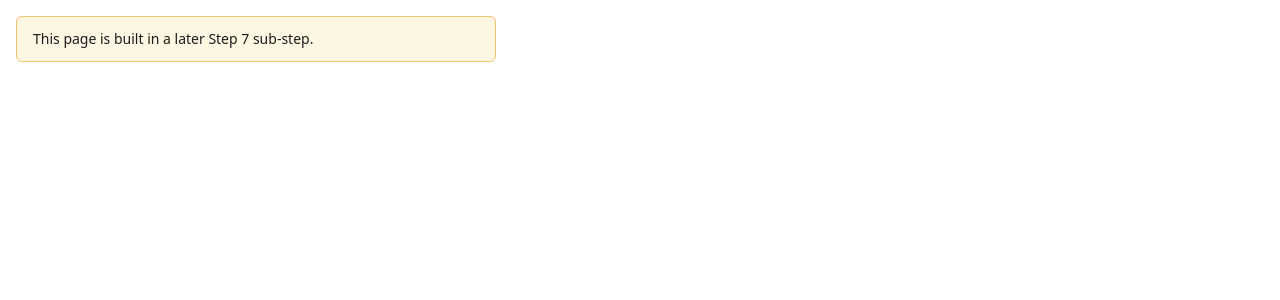
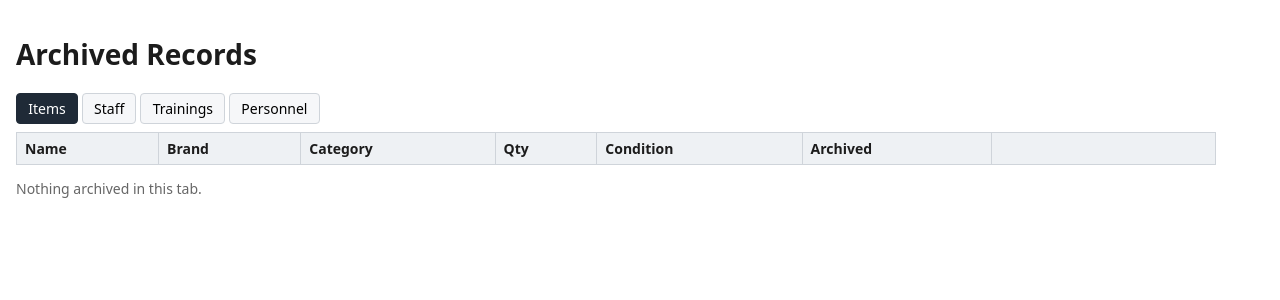
Before and after one commit to Kienny043/Pdrrmo-Inventory, a Django app: page /archived/ in a window 1280 px wide. Shown: the part 47-347 px from the top of the page. Run offline with Django 5.2, Linux system fonts and the light colour scheme; a user stored in the database is signed in; tables that the repository leaves empty hold one stand-in row (values such as "Sample post"); lists and menus that the app fills with data are empty; parts of the project's set-up code (start-up, migrations or seed data) failed here and were passed over.

Commit message:
Add Archived page (build step 7e) — completes Step 7
Spec Section 5 page 7 -- the consolidated archived-records view. Plain
template + vanilla JS on the shared helpers. No migration.

- /archived/ (archived.js), ADMIN-only (STAFF gets the standard notice
  and no nav link). A tab strip -- Items / Staff / Trainings / Personnel
  -- driven by a single data-config array: each entry is {url, base,
  cols}, and every archivable resource exposes the same
  <base>/<id>/restore/ and <base>/<id>/permanent-delete/ shape, so there
  is no per-tab logic. Sources: GET /api/{items,staff,trainings}/archived/
  and GET /api/personnel/?archived=true.
- Each row has a Restore button (all admins) and a "Delete permanently"
  button that is rendered only when can_permanently_delete is set --
  absent, not merely disabled (#app data-can-delete gates the JS).
  Both reuse the existing lifecycle endpoints untouched.
- common.css gains a small .tabs strip.
- Cleanup now that every nav route is a real page: removed the dead
  coming_soon_page view, coming_soon.html, and the stale placeholder
  test; replaced with test_every_nav_route_resolves_to_a_real_page which
  asserts all 8 nav routes render a real page (no "built in a later
  step" text).

4 page-shell tests. Headless-Chromium click-through 31/31: all 4 tabs
load their archived rows; Restore round-trips Personnel and Items back
to their active lists; permanent-delete from all 4 tabs -> 204 with the
resource detail endpoint then 404ing; a non-elevated admin sees no
permanent-delete button on any tab; STAFF gets the notice with no tabs.
Full suite: 181 passing.

This completes Step 7 (7a-7e): all of spec Section 5's pages 1-8 are
built. CLAUDE.md build order updated; Step 8 (admin.py) is next.

Co-Authored-By: Claude Sonnet 5 <noreply@anthropic.com>

```diff
--- /dev/null
+++ b/backend/apps/core/static/core/archived.js
@@ -0,0 +1,139 @@
+(function () {
+  "use strict";
+  var app = document.getElementById("app");
+  if (!app) return;
+
+  var el = App.el;
+  var api = App.api;
+  var canDelete = app.dataset.canDelete === "1";
+
+  var els = {
+    tabs: document.getElementById("tabs"),
+    thead: document.getElementById("thead"),
+    tbody: document.getElementById("tbody"),
+    empty: document.getElementById("empty"),
+    status: document.getElementById("status"),
+  };
+  function status(msg, kind) { App.setStatus(els.status, msg, kind); }
+  function fdate(v) { return v ? String(v).slice(0, 10) : "—"; }
+
+  // One data-driven config per tab — no per-tab logic. Every archivable
+  // resource exposes the same <base>/<id>/restore/ and
+  // <base>/<id>/permanent-delete/ shape.
+  var TABS = [
+    {
+      key: "items", label: "Items",
+      url: "/api/items/archived/", base: "/api/items/",
+      cols: [
+        { h: "Name", f: "name" }, { h: "Brand", f: "brand" },
+        { h: "Category", f: "category_name" }, { h: "Qty", f: "quantity" },
+        { h: "Condition", f: "condition" }, { h: "Archived", f: "archived_at", fmt: fdate },
+      ],
+    },
+    {
+      key: "staff", label: "Staff",
+      url: "/api/staff/archived/", base: "/api/staff/",
+      cols: [
+        { h: "Name", f: "full_name" }, { h: "Position", f: "position" },
+        { h: "Department", f: "department" }, { h: "Status", f: "status" },
+        { h: "Archived", f: "archived_at", fmt: fdate },
+      ],
+    },
+    {
+      key: "trainings", label: "Trainings",
+      url: "/api/trainings/archived/", base: "/api/trainings/",
+      cols: [
+        { h: "Title", f: "title" }, { h: "Start", f: "date_start" },
+        { h: "Status", f: "status" }, { h: "Matrix training", f: "matrix_training_label" },
+        { h: "Archived", f: "archived_at", fmt: fdate },
+      ],
+    },
+    {
+      key: "personnel", label: "Personnel",
+      url: "/api/personnel/?archived=true", base: "/api/personnel/",
+      cols: [
+        { h: "Name", f: "name" }, { h: "Designation", f: "designation" },
+        { h: "Municipality", f: "municipality" }, { h: "District", f: "district" },
+        { h: "Archived", f: "archived_at", fmt: fdate },
+      ],
+    },
+  ];
+  var active = TABS[0];
+
+  TABS.forEach(function (tab) {
+    var b = el("button", { type: "button", text: tab.label, onclick: function () { select(tab); } });
+    if (tab === active) b.className = "active";
+    b.dataset.tab = tab.key;
+    els.tabs.append(b);
+  });
+
+  function select(tab) {
+    active = tab;
+    [].forEach.call(els.tabs.children, function (b) {
+      b.className = b.dataset.tab === tab.key ? "active" : "";
+    });
+    load();
+  }
+
+  function load() {
+    status("Loading…");
+    api("GET", active.url)
+      .then(function (rows) {
+        rows = rows || [];
+        status("");
+        renderHead();
+        els.tbody.innerHTML = "";
+        els.empty.hidden = rows.length > 0;
+        rows.forEach(function (r) { els.tbody.append(rowFor(r)); });
+      })
+      .catch(function (e) { status("Load failed: " + e.message, "error"); });
+  }
+
+  function renderHead() {
+    els.thead.innerHTML = "";
+    var tr = el("tr");
+    active.cols.forEach(function (c) { tr.append(el("th", { text: c.h })); });
+    tr.append(el("th", { text: "", style: "width:14rem" }));
+    els.thead.append(tr);
+  }
+
+  function cell(r, c) {
+    var v = r[c.f];
+    if (c.fmt) return c.fmt(v);
+    return v == null || v === "" ? "—" : String(v);
+  }
+
+  function rowFor(r) {
+    var tr = el("tr");
+    active.cols.forEach(function (c) { tr.append(el("td", { text: cell(r, c) })); });
+    var td = el("td", { class: "actions" });
+    td.append(el("button", { type: "button", text: "Restore", onclick: function () { restore(r); } }));
+    if (canDelete) {
+      td.append(el("button", {
+        type: "button", class: "danger", text: "Delete permanently",
+        onclick: function () { permaDelete(r); },
+      }));
+    }
+    tr.append(td);
+    return tr;
+  }
+
+  function labelOf(r) {
+    return r.name || r.title || r.full_name || "#" + r.id;
+  }
+
+  function restore(r) {
+    api("POST", active.base + r.id + "/restore/")
+      .then(function () { status("Restored", "ok"); load(); })
+      .catch(function (e) { status("Restore failed: " + e.message, "error"); });
+  }
+
+  function permaDelete(r) {
+    if (!window.confirm('Permanently delete "' + labelOf(r) + '"? This cannot be undone.')) return;
+    api("DELETE", active.base + r.id + "/permanent-delete/")
+      .then(function () { status("Permanently deleted", "ok"); load(); })
+      .catch(function (e) { status("Delete failed: " + e.message, "error"); });
+  }
+
+  load();
+})();
--- a/backend/apps/core/static/core/common.css
+++ b/backend/apps/core/static/core/common.css
@@ -127,3 +127,7 @@ main { padding: 1rem; }
 .record-form label { display: flex; flex-direction: column; font-size: 12px; gap: .2rem; }
 .record-form input, .record-form select { font: inherit; padding: .3rem; }
 .form-error { color: var(--err); font-size: 12px; min-height: 1.1em; }
+
+/* tab strip */
+.tabs { display: flex; gap: .25rem; margin-bottom: .5rem; flex-wrap: wrap; }
+.tabs button.active { background: #1f2a37; color: #fff; border-color: #1f2a37; }
--- /dev/null
+++ b/backend/apps/core/templates/core/archived.html
@@ -0,0 +1,25 @@
+{% extends "core/base.html" %}
+{% load static %}
+{% block title %}Archived{% endblock %}
+{% block content %}
+<h1>Archived Records</h1>
+
+{% if not is_admin %}
+  <div class="notice">
+    This page requires an <strong>admin account</strong>. You're signed in as
+    <strong>{{ user.username }}</strong>. Ask an administrator for access.
+  </div>
+{% else %}
+  <div id="app" data-can-delete="{{ can_permanently_delete|yesno:'1,0' }}">
+    <div class="tabs" id="tabs"></div>
+    <span id="status" class="status" role="status" aria-live="polite"></span>
+    <table class="data-table">
+      <thead id="thead"></thead>
+      <tbody id="tbody"></tbody>
+    </table>
+    <p id="empty" class="hint" hidden>Nothing archived in this tab.</p>
+  </div>
+
+  <script src="{% static 'core/archived.js' %}" defer></script>
+{% endif %}
+{% endblock %}
--- a/backend/apps/core/templates/core/coming_soon.html
+++ /dev/null
@@ -1,5 +0,0 @@
-{% extends "core/base.html" %}
-{% block title %}Coming soon{% endblock %}
-{% block content %}
-<div class="notice">This page is built in a later Step 7 sub-step.</div>
-{% endblock %}
--- a/backend/apps/core/views.py
+++ b/backend/apps/core/views.py
@@ -90,10 +90,6 @@ def home_page(request):
     return redirect("personnel-matrix" if _is_admin(request.user) else "equipment-page")
 
 
-@login_required
-def coming_soon_page(request):
-    """Placeholder for pages built in a later Step 7 sub-step."""
-    return render(request, "core/coming_soon.html")
 
 
 @login_required
@@ -164,6 +160,18 @@ def trainings_page(request):
     can_permanently_delete.
     """
     return render(request, "core/trainings.html")
+
+
+@login_required
+@ensure_csrf_cookie
+def archived_page(request):
+    """Shell for the Archived page (spec Section 5, page 7). ADMIN-only.
+
+    Tabbed view over Items / Staff / Trainings / Personnel archived records;
+    Restore for any admin, Permanent-delete only when
+    ``can_permanently_delete`` (the button is hidden, not disabled).
+    """
+    return render(request, "core/archived.html")
 
 
 class PersonnelViewSet(viewsets.ModelViewSet):
--- a/backend/apps/core/web_urls.py
+++ b/backend/apps/core/web_urls.py
@@ -1,8 +1,7 @@
 """Server-rendered page routes (mounted at / by config/urls.py).
 
 Kept separate from urls.py (the /api/ router) so the DRF surface and the
-plain-template pages don't share a prefix. Pages not yet built in Step 7
-point at ``coming_soon_page`` so the shared nav can link them all now.
+plain-template pages don't share a prefix.
 """
 
 from django.urls import path
@@ -18,6 +17,5 @@ urlpatterns = [
     path("movements/", views.movements_page, name="movements-page"),
     path("requests/", views.requests_page, name="requests-page"),
     path("trainings/", views.trainings_page, name="trainings-page"),
-    # Built in the last Step 7 sub-step:
-    path("archived/", views.coming_soon_page, name="archived-page"),
+    path("archived/", views.archived_page, name="archived-page"),
 ]
```
Also changed, not shown: CLAUDE.md (+28 -12 lines), backend/apps/core/tests.py (+45 -5 lines).
